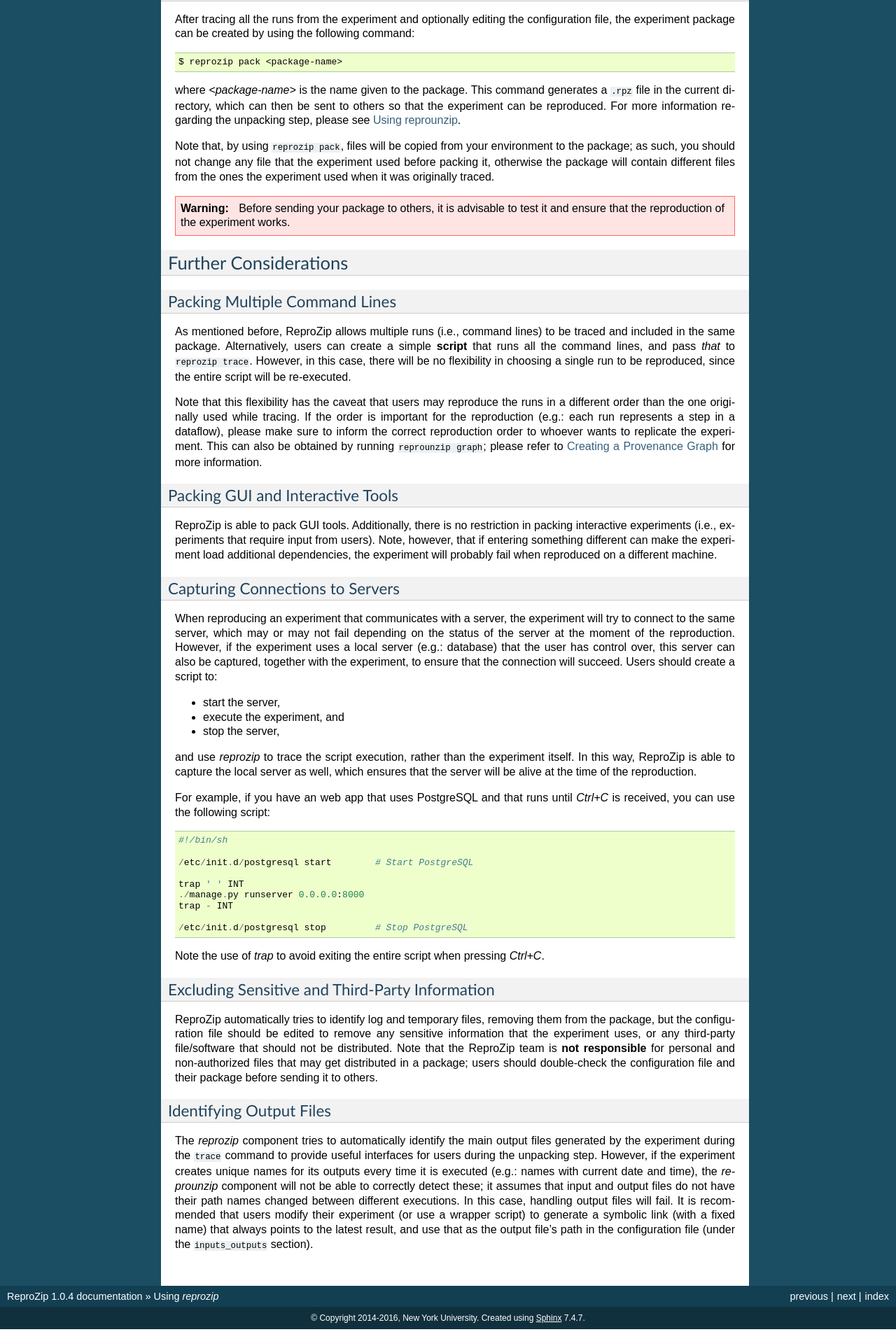
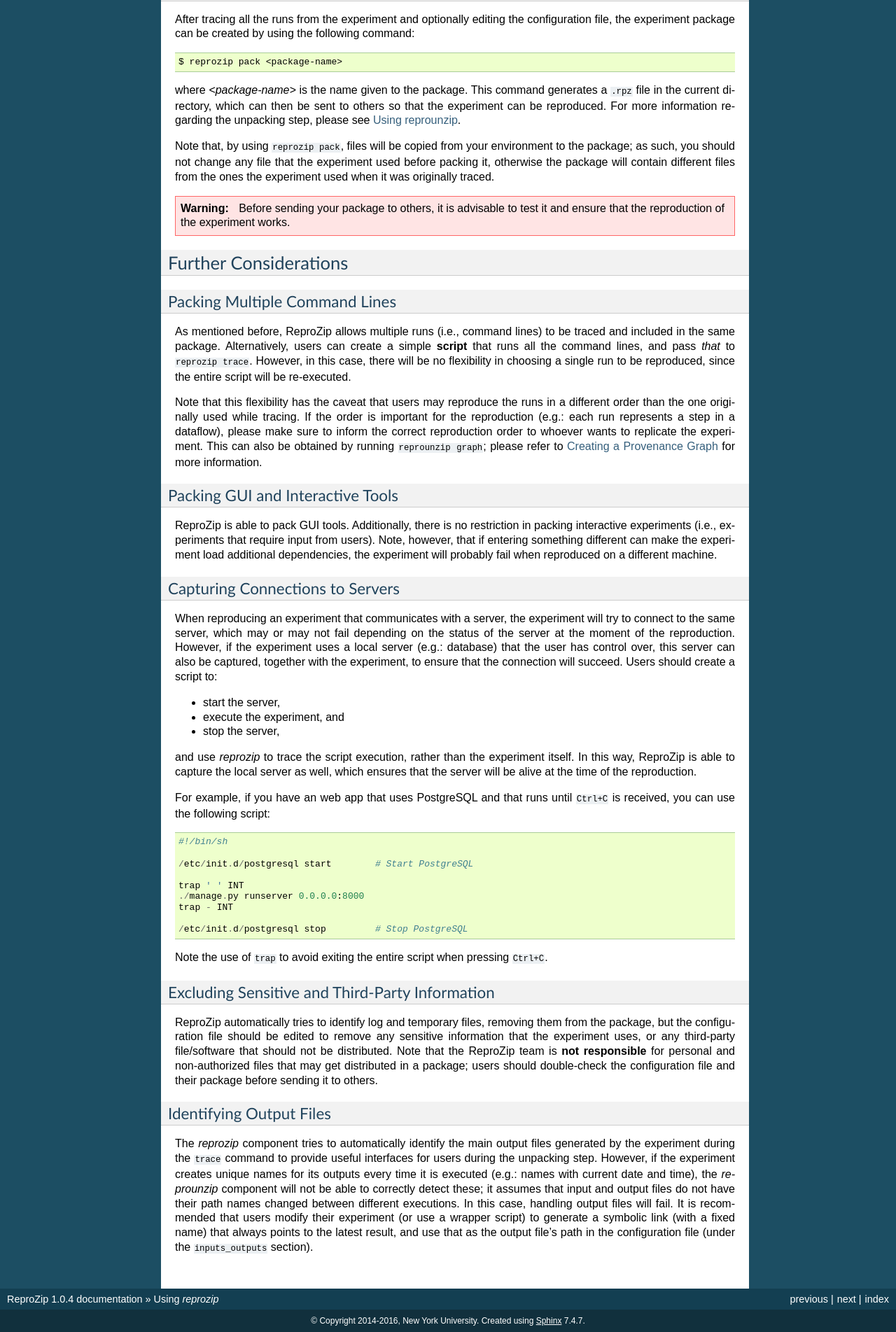
Before and after one commit to VIDA-NYU/reprozip, a Sphinx documentation site: the page built from docs/packing.rst, in a window 1280 px wide. Shown: the part 3080-4983 px from the top of the page at 70% size. Built offline with Sphinx 7.4.7, drawn with Linux system fonts in a browser that asks for light colours.

Commit message:
Fixing format.

```diff
--- a/docs/packing.rst
+++ b/docs/packing.rst
@@ -179,7 +179,7 @@
 
 and use *reprozip* to trace the script execution, rather than the experiment itself. In this way, ReproZip is able to capture the local server as well, which ensures that the server will be alive at the time of the reproduction.
 
-For example, if you have an web app that uses PostgreSQL and that runs until `Ctrl+C` is received, you can use the following script::
+For example, if you have an web app that uses PostgreSQL and that runs until ``Ctrl+C`` is received, you can use the following script::
 
     #!/bin/sh
 
@@ -191,7 +191,7 @@
 
     /etc/init.d/postgresql stop         # Stop PostgreSQL
 
-Note the use of `trap` to avoid exiting the entire script when pressing `Ctrl+C`.
+Note the use of ``trap`` to avoid exiting the entire script when pressing ``Ctrl+C``.
 
 Excluding Sensitive and Third-Party Information
 +++++++++++++++++++++++++++++++++++++++++++++++
```
